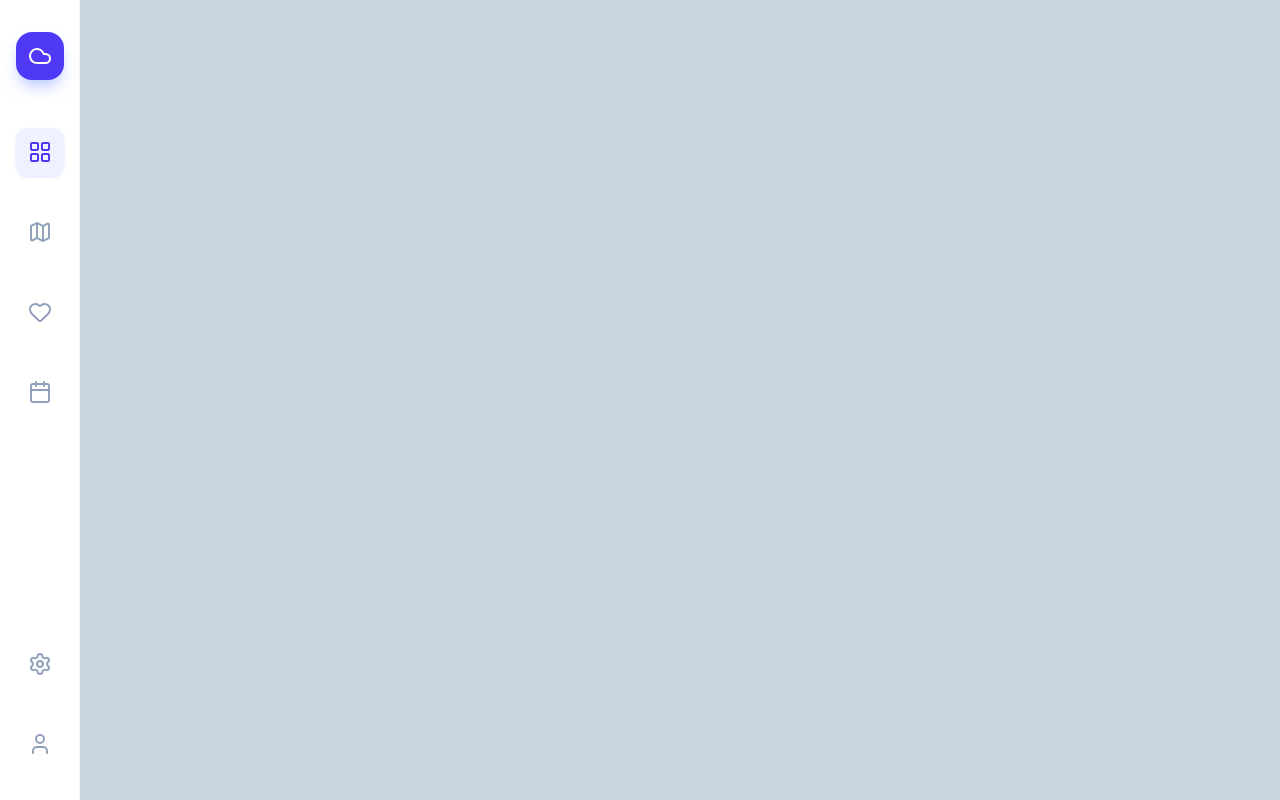
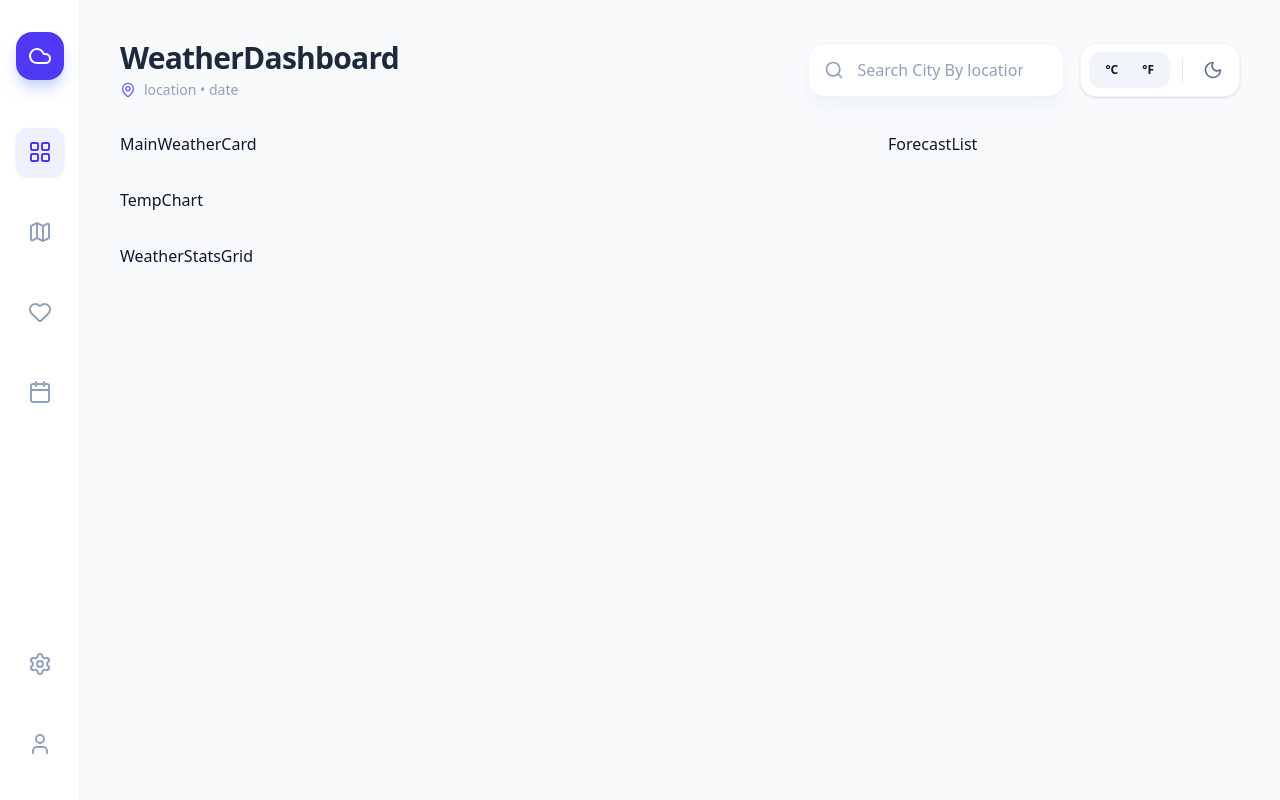
Before and after one commit to radaxsumit/sky_cast, a React (Vite) app: page / in a window 1280 px wide. Built offline with nearby package versions, Linux system fonts and the light colour scheme.

Commit message:
Header section added with Dark/Light Theme toggle

```diff
--- a/src/App.jsx
+++ b/src/App.jsx
@@ -1,10 +1,67 @@
-import React from 'react'
+import React, {useEffect, useState} from 'react'
 import {SideNav} from "./components/SideNav.jsx";
+import {Loader2} from 'lucide-react';
+import Header from "./components/Header.jsx";
+import {MainWeatherCard} from "./components/MainWeatherCard.jsx";
+import {TempChart} from "./components/TempChart.jsx";
+import WeatherStatsGrid from "./components/WeatherStatsGrid.jsx";
+import {ForecastList} from "./components/ForecastList.jsx";
+
 
 const App = () => {
+    const [loading, setLoading] = useState(false);
+    // const [unit, setUnit] = useState < TemperatureUnit > ('F');
+
+    const [isDarkMode, setIsDarkMode] = useState(()=>{
+        if( typeof window !== 'undefined'){
+            return document.documentElement.classList.contains('dark');
+        }
+        return false;
+    });
+
+    // Update DOM and LocalStorage whenever isDarkMode state changes
+    useEffect(()=>{
+        if(isDarkMode){
+            document.documentElement.classList.add('dark');
+            localStorage.setItem('theme', 'dark');
+        } else {
+            document.documentElement.classList.remove('dark');
+            localStorage.setItem('theme', 'light');
+        }
+    },[isDarkMode]);
+
+    const toggleDarkMode = () => setIsDarkMode(prev => !prev);
+
+    if (loading) {
+        return (
+            <div
+                className="h-screen w-screen flex items-center justify-center bg-slate-50 dark:bg-slate-950 text-slate-900 dark:text-white">
+                <div className="flex flex-col items-center gap-4">
+                    <Loader2 className="w-12 h-12 text-indigo-600 animate-spin"/>
+                    <p className="text-slate-500 font-medium">Fetching sky data...</p>
+                </div>
+            </div>
+        );
+    }
     return (
-        <div className="h-screen w-screen flex items-center justify-center bg-slate-300 text-slate-900 ">
-            <SideNav/>
+        <div className="flex min-h-screen bg-slate-50 dark:bg-slate-950 text-slate-900 dark:text-white transition-colors duration-500">
+            <SideNav isDarkMode={isDarkMode}/>
+
+            <main className="flex-1 flex flex-col p-4 md:p-8 lg:p-10 ml-0 md:ml-20 overflow-x-hidden relative ">
+                <Header isDarkMode={isDarkMode} togglrDarkMode={toggleDarkMode}/>
+
+                <div className="grid grid-cols-12  gap-8 mt-8">
+                    <div className="lg:col-span-8 flex flex-col gap-8">
+                        <MainWeatherCard />
+                        <TempChart />
+                        <WeatherStatsGrid/>
+                    </div>
+
+                    <div className="lg:col-span-4 h-full">
+                        <ForecastList/>
+                    </div>
+                </div>
+            </main>
         </div>
     )
 }
--- /dev/null
+++ b/src/components/ForecastList.jsx
@@ -0,0 +1,7 @@
+import React from 'react'
+
+export const ForecastList = () => {
+    return (
+        <div>ForecastList</div>
+    )
+}
--- /dev/null
+++ b/src/components/Header.jsx
@@ -0,0 +1,48 @@
+import React from 'react'
+import {Search, MapPin, Moon, Sun, Loader2} from 'lucide-react';
+
+const Header = ({isDarkMode, togglrDarkMode}) => {
+    return (
+        <header className="flex flex-col md:flex-row items-center justify-between gap-6 ">
+            <div className="flex-shrink-0">
+                <h1 className="text-3xl font-bold text-slate-800 dark:text-white tracking-tight">WeatherDashboard</h1>
+                <div className="flex gap-2 mt-1 items-center text-slate-400">
+                    <MapPin className="w-4 h-4 text-indigo-500"/>
+                    <span className="text-sm font-medium">location • date</span>
+                </div>
+            </div>
+
+            <div className="flex flex-col sm:flex-row gap-4 w-full md:w-auto">
+                <div className=" relative w-full sm:w-64 md:80">
+                    <form>
+                        <input
+                            type="text"
+                            placeholder="Search City By location..."
+                            className="w-full pl-12 pr-10 py-3.5 bg-white text-slate-700 dark:bg-slate-900 rounded-2xl shadow-lg shadow-slate-200/40 dark:shadow-none border border-slate-100 dark:border-slate-800 focus:ring-4 focus:ring-indigo-500/10 focus:border-indigo-500/40 placeholder-slate-400 dark:placeholder-slate-600 transition-all outline-none "
+                        />
+                        <Search
+                            className="absolute left-4 top-1/2 -translate-y-1/2 w-5 h-5 text-slate-400 dark:text-slate-600"/>
+                    </form>
+                </div>
+
+                <div
+                    className="flex items-center gap-3 p-2 bg-white dark:bg-slate-900 rounded-2xl shadow-sm border border-slate-100 dark:border-slate-800 transition-all ">
+                    <div className=" flex items-center p-1 rounded-xl bg-slate-100 dark:bg-slate-800">
+                        <button className="px-3 py-1.5 rounded-lg text-xs dark:text-slate-400 font-bold transition-all">°C</button>
+                        <button className="px-3 py-1.5 rounded-lg text-xs dark:text-slate-400 font-bold transition-all">°F</button>
+                    </div>
+
+                    <div className="w-px h-6 bg-slate-200 dark:bg-slate-700"/>
+
+                    <button
+                        onClick={togglrDarkMode}
+                        aria-label="Toggel Theme"
+                        className=" p-2 rounded-xl text-slate-500 hover:text-indigo-600 dark:text-slate-400 dark:hover:text-indigo-400 hover:bg-slate-50 dark:hover:bg-slate-800 dark:bg-slate-900 transition-all">
+                        {isDarkMode ? <Sun className="w-5 h-5"/> : <Moon className="w-5 h-5"/>}
+                    </button>
+                </div>
+            </div>
+        </header>
+    )
+}
+export default Header
--- /dev/null
+++ b/src/components/MainWeatherCard.jsx
@@ -0,0 +1,7 @@
+import React from 'react'
+
+export const MainWeatherCard = () => {
+    return (
+        <div>MainWeatherCard</div>
+    )
+}
--- a/src/components/SideNav.jsx
+++ b/src/components/SideNav.jsx
@@ -17,11 +17,11 @@ const SidebarLink = ({icon, active}) => {
     )
 }
 
-export const SideNav = () => {
+export const SideNav = ({isDarkMode}) => {
     return (
         <div
-            className="fixed left-0 top-0 bottom-0 w-20 bg-white border-r border-slate-100 flex flex-col items-center py-8 hidden:md:flex z-50 transition-all duration-500">
-            <div className="mb-12 p-3 bg-indigo-600 rounded-2xl text-white shadow-lg shadow-indigo-200">
+            className="fixed left-0 top-0 bottom-0 w-20 bg-white dark:bg-slate-900 border-r border-slate-100 dark:border-slate-800 flex flex-col items-center py-8 hidden:md:flex z-50 transition-all duration-500">
+            <div className="mb-12 p-3 bg-indigo-600 rounded-2xl text-white shadow-lg shadow-indigo-200 dark:shadow-indigo-900/20">
                 <Cloud/>
             </div>
 
--- /dev/null
+++ b/src/components/TempChart.jsx
@@ -0,0 +1,7 @@
+import React from 'react'
+
+export const TempChart = () => {
+    return (
+        <div>TempChart</div>
+    )
+}
--- /dev/null
+++ b/src/components/WeatherStatsGrid.jsx
@@ -0,0 +1,8 @@
+import React from 'react'
+
+const WeatherStatsGrid = () => {
+    return (
+        <div>WeatherStatsGrid</div>
+    )
+}
+export default WeatherStatsGrid
--- a/src/index.css
+++ b/src/index.css
@@ -1 +1,2 @@
 @import "tailwindcss";
+@custom-variant dark (&:where(.dark, .dark *));
--- /dev/null
+++ b/src/type.js
@@ -0,0 +1,33 @@
+
+export interface WeatherData {
+    city: string;
+    state: string;
+    country: string;
+    temperature: number;
+    condition: string;
+    feelsLike: number;
+    pressure: string;
+    visibility: string;
+    humidity: string;
+    date: string;
+    forecast: ForecastDay[];
+    hourlyTemp: HourlyTemp[];
+    airQuality: string;
+    uvIndex: number;
+    windSpeed: string;
+    sunrise: string;
+    sunset: string;
+}
+
+export interface ForecastDay {
+    day: string;
+    condition: string;
+    high: number;
+    low: number;
+    icon: string;
+}
+
+export interface HourlyTemp {
+    time: string;
+    temp: number;
+}
```
Also changed, not shown: src/services/weatherApi.js (added), 1 other file (tests, documents, lock files or other folders).
